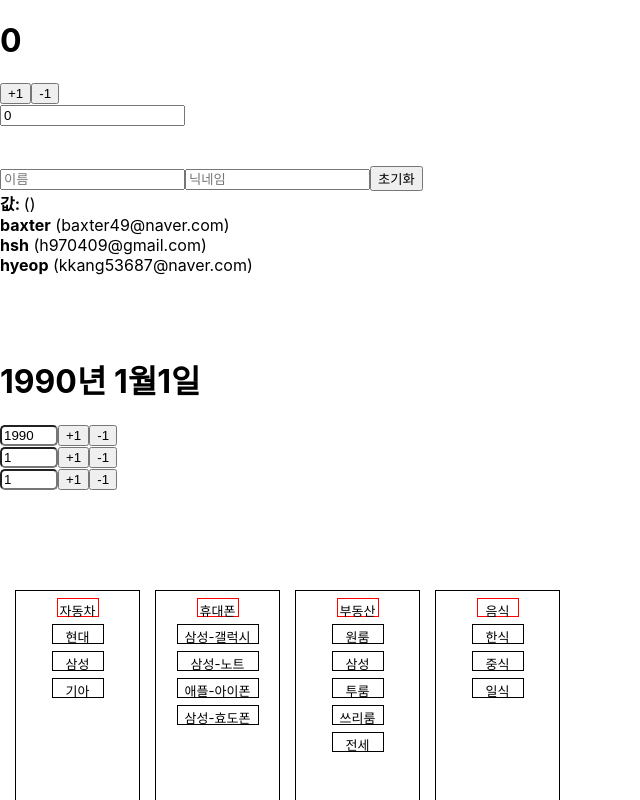
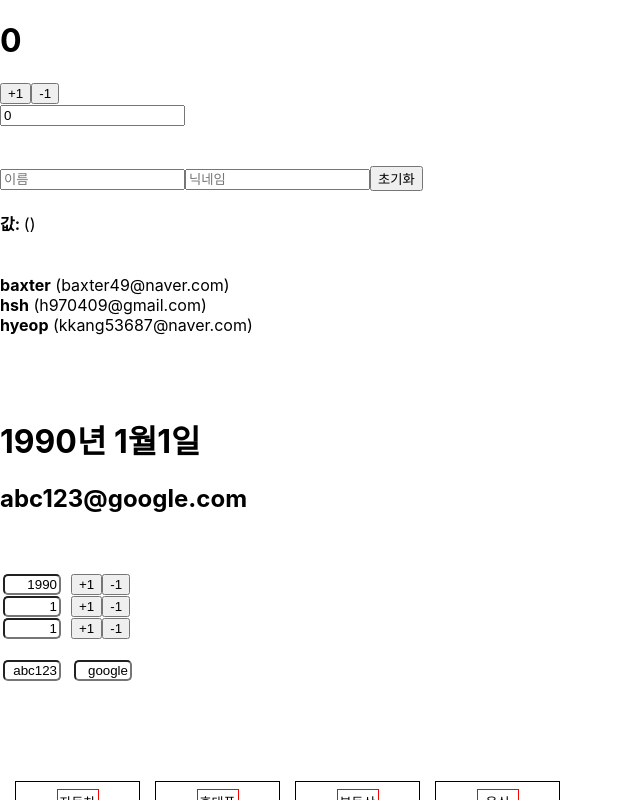
Before and after one commit to HanSeungHyeop/react-study, a React (Create React App) app: page / in a window 1280 px wide. Shown: the top 800 px of the page, without its empty margins (0-640 px from the left). Built offline with nearby package versions, Linux system fonts and the light colour scheme.

Commit message:
InputExample

```diff
--- a/src/App.css
+++ b/src/App.css
@@ -46,4 +46,10 @@
 .InputExampleInputBox {
   width: 50px;
   border-radius: 5px;
+  margin-right: 10px;
+  margin-left: 3px;
+  text-align: right;
 }
+.email {
+  display: inline;
+}
--- a/src/InputExample.tsx
+++ b/src/InputExample.tsx
@@ -4,6 +4,12 @@
     const [year, setYear] = useState(1990);
     const [month, setMonth] = useState(1);
     const [date, setDate] = useState(1);
+    const [inputs, setInputs] = useState({
+        id: 'abc123',
+        portal: 'google',
+    });
+
+    const {id, portal} = inputs;
 
     const onIncreaseYear = () => {
         setYear (prev => prev+1);
@@ -40,11 +46,27 @@
             setDate(+e.target.value)
         }
     }
+    const onChangeText = (e: { target: { id: any; value: any; }; }) => {
+        const {value, id} = e.target;
+
+        setInputs({
+            ...inputs,
+            [id]: value,
+        });
+    }
 
     return (
         <div>
             <br/><br/><br/>
-            <h1>{year}년 {month}월{date}일</h1>
+            <div>
+                <h1>{year}년 {month}월{date}일</h1>
+            </div>
+
+            <div>
+                <h2>{id}@{portal}.com</h2>
+            </div>
+
+            <br/><br/>
             <input
                 className='InputExampleInputBox'
                 value={year}
@@ -70,6 +92,22 @@
             />
             <button onClick={onIncreaseDate}>+1</button>
             <button onClick={onDecreaseDate}>-1</button>
+            <br/><br/>
+
+            <input
+                className='InputExampleInputBox'
+                value={id}
+                name='id'
+                placeholder='id'
+                onChange={onChangeText}
+            />
+            <input
+                className='InputExampleInputBox'
+                value={portal}
+                name='portal'
+                placeholder='portal'
+                onChange={onChangeText}
+            />
 
             <br/><br/><br/><br/><br/><br/>
         </div>
--- a/src/InputSample.tsx
+++ b/src/InputSample.tsx
@@ -35,16 +35,19 @@
                 value={name}
                 ref={nameInput}
             />
-            <input name='nickname'
+            <input
+                name='nickname'
                 placeholder='닉네임'
                 onChange={onChange}
                 value={nickname}
             />
             <button onClick={onReset}>초기화</button>
             <div>
+                <br/>
                 <b>값: </b>
                 {name} ({nickname})
             </div>
+            <br/><br/>
         </div>
     )
 }
```
Also changed, not shown: src/App.tsx (+5 -5 lines).
